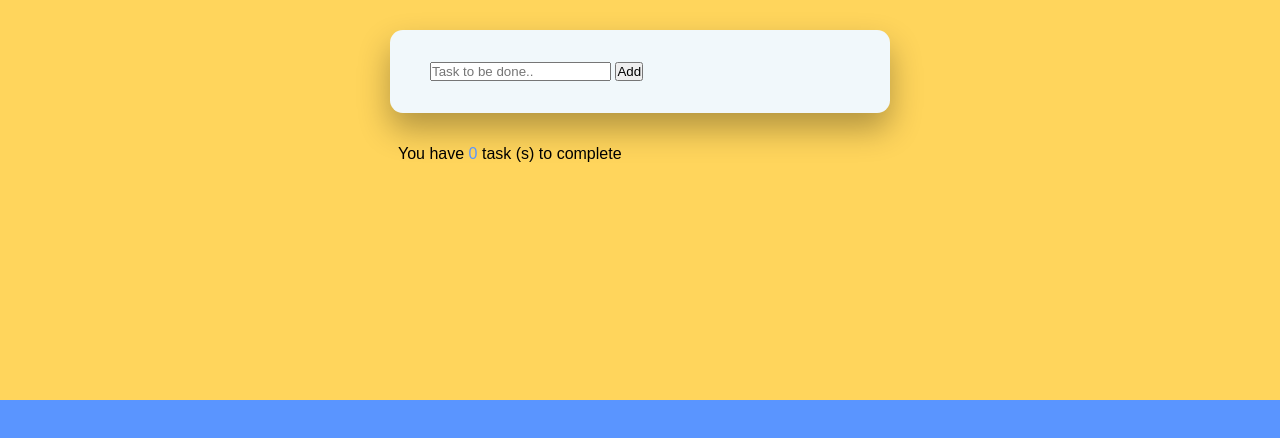
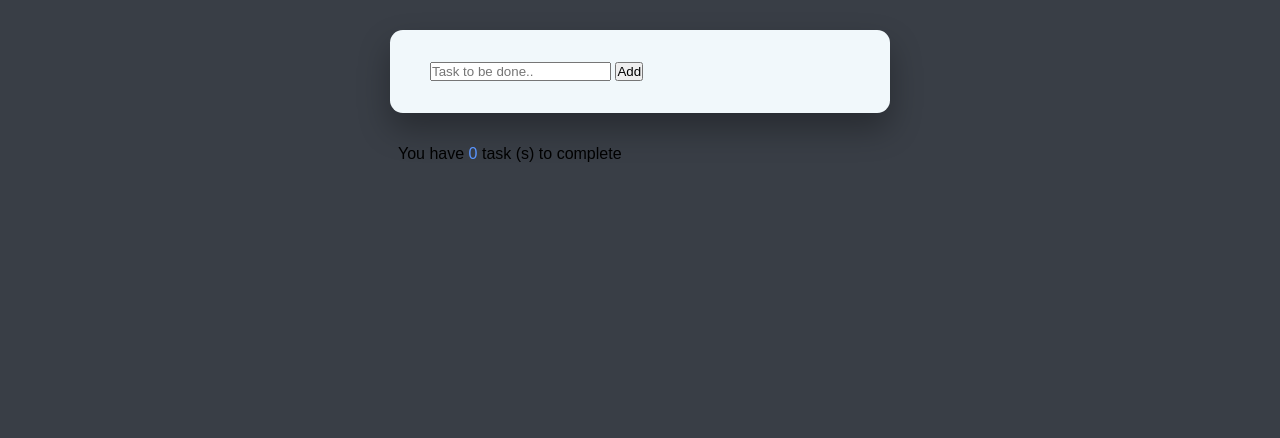
Before and after one commit to Darkcode100x20/getitdone, a plain HTML site: page index.html in a window 1280 px wide. Drawn offline with Linux system fonts and the light colour scheme.

Commit message:
I added comments to the css file

```diff
--- a/style.css
+++ b/style.css
@@ -1,12 +1,17 @@
+/* Aplica un reseteo universal para eliminar paddings y margins de todos los elementos y usar un border-box para el tamaño de las cajas*/
 *{
     padding: 0;
     margin: 0;
     box-sizing: border-box;
 }
+
+/* Da estilo al elemento de body, con  */
 body{
     height: 100vh;
-    background: linear-gradient(#ffd55c 50%, #5a95ff 50%);
+    background: #393e46;
 }
+
+/* Estilo para el contenedor de la aplicacion principal*/
 .app {
     font-family: "Poppins", sans-serif;
     width: min(95vw, 500px);
@@ -16,12 +21,16 @@ body{
     right: 0;
     top: 1.875em;
 }
+
+/* Estilo para el contenedor de los inputs y ell boton de agregar tarea*/
 .container{
     padding: 2em 2.5em;
     background-color: #f1f8fb;
     box-shadow: 0 1em 2em rgba(0, 0, 0, 0.3);
     border-radius: 0.8em;
 }
+
+/* Estilo para el wrapper que contiene el campo de input y el boton */
 #wrapper{
     position: relative;
     display: grid;
@@ -29,6 +38,7 @@ body{
     gap: 1em;
 }
 
+/* Estilo para el elemento de input dentro del wrapper*/
 #wrapper input{
     width: 100%;
     background-color: transparent;
@@ -38,10 +48,14 @@ body{
     border-bottom: 2px solid #d1d3d4;
     padding: 1em 0.5em;
 }
+
+/* Estilo para el input del elemento cuando es seleccionado */
 #wrapper input:focus{
     outline: none;
     border-color: #5a95ff;
 }
+
+/* Estilo para el boton dentro del wrapper */
 #wrapper button{
     position: relative;
     border-radius: 0.5em;
@@ -54,6 +68,7 @@ body{
     cursor: pointer;
 }
 
+/* Estilo para los contenedores de las tareas*/
 #tasks{
     margin-top: 1em;
     border-radius: 0.5em;
@@ -62,6 +77,7 @@ body{
     padding: 1em 0.5em;
 }
 
+/* Estilo para cada item de la tarea*/
 .task{
     background-color: #ffffff;
     padding: 0.8em 1em;
@@ -74,9 +90,12 @@ body{
     cursor: pointer;
 }
 
+/* Estilo para todas las tareas excepto la primera con top margin*/
 .task:not(:first-child){
     margin-top: 1em;
 }
+
+/* Estilo de las checkboxes dentro de las tareas*/
 .task input[type="checkbox"]{
     position: relative;
     appearance: none;
@@ -85,6 +104,8 @@ body{
     border-radius: 50%;
     border: 2px solid #e1e1e1;
 }
+
+/* Estilo de las checkboxes antes de ser marcadas*/
 .task input[type="checkbox"]:before{
     content: "";
     position: absolute;
@@ -92,10 +113,14 @@ body{
     top: 50%;
     left: 50%;
 }
+
+/* Estilo para las checkboxes cuando son marcadas*/
 .task input[type="checkbox"]:checked {
     background-color: #5a95ff;
     border-color: #5a95ff;
 }
+
+/* Estilo para los pseudo elementos de las checkbox */
 .task input[type="checkbox"]:checked:before {
     position: absolute;
     content: "\f00c";
@@ -104,11 +129,15 @@ body{
     font-family: "Font Awesome 5 Free";
     font-weight: 900;
 }
+
+/* Estilo para el nombre del texto de la tarea*/
 .task span{
     font: 0.9em;
     font-weight: 400;
     word-break: break-all;
 }
+
+/* Estilos para los botones dentro de las tareas*/
 .task button{
     color: #ffffff;
     width: 100%;
@@ -118,19 +147,29 @@ body{
     cursor: pointer;
     outline: none;
 }
+
+/* Estilo para el boton de editar*/
 .edit {
     background-color: #5a95ff;
 }
+
+/* Estilo para el boton de eliminar*/
 .delete {
     background-color: #ff5c5c;
 }
+
+/* Estilo para el contador de tareas*/
 #pending-tasks span{
     color: #5a95ff;
 }
+
+/* Estilo para tareas completadas*/
 .completed{
     text-decoration: line-through;
     color: #a0a0a0;
 }
+
+/* Estilo para el mensaje de error*/
 #error{
     text-align: center;
     background-color: #ffffff;
```
